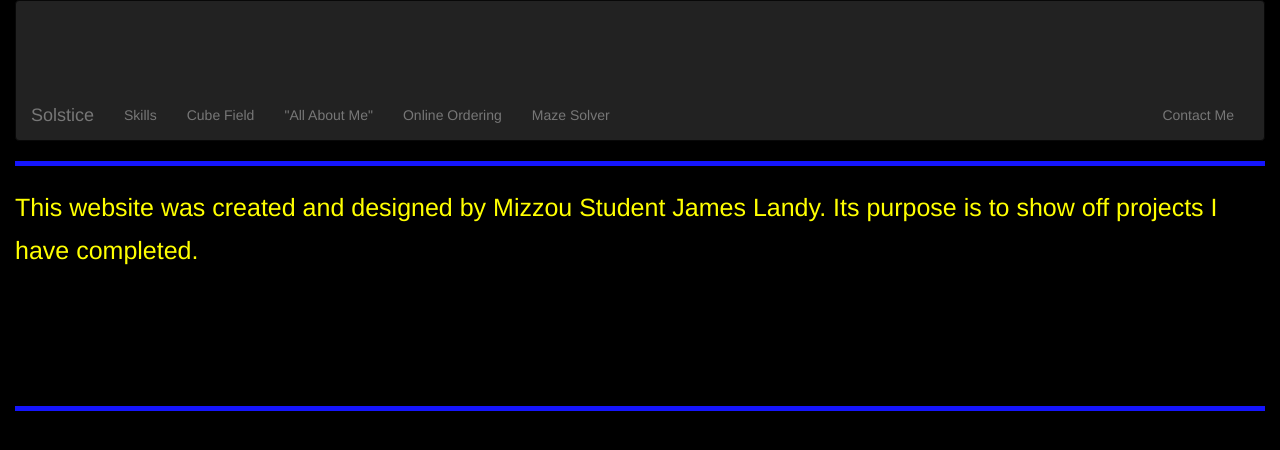
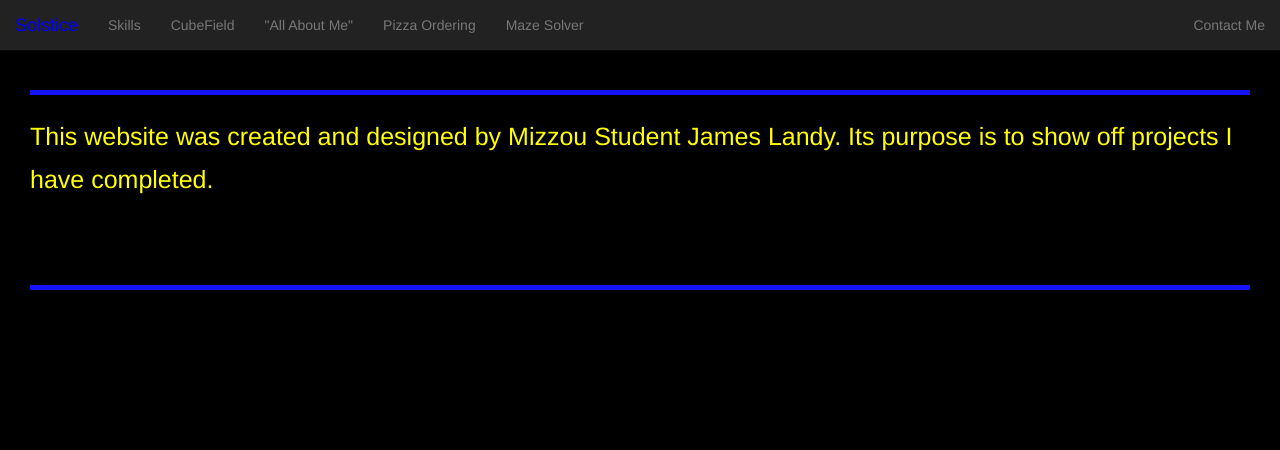
Before and after one commit to JamesL13/SolsticeWebsite, a PHP site: page / in a window 1280 px wide. Shown: the top 450 px of the page. Run offline with PHP 8.4, Linux system fonts and the light colour scheme; some libraries are stand-ins or nearby versions.

Commit message:
Changed navbar to fix issue
Navbar always at top to fix random height change

```diff
--- a/CSS/main.css
+++ b/CSS/main.css
@@ -1,4 +1,5 @@
 body {
+  padding-top: 70px;
   background: #000000;
   overflow: hidden;
   background-size: cover;
@@ -28,7 +29,7 @@
 #textbox {
   width: 100%;
   background-color: transparent;
-  min-height: 200px;
+  min-height: 150px;
   height: 90%;
   color: #FFFF00;
   font-weight: bold;
@@ -130,6 +131,7 @@
 }
 
 
+
 .bounceInUp {
   -webkit-animation-name: bounceInUp;
           animation-name: bounceInUp;
--- a/Index.html
+++ b/Index.html
@@ -44,14 +44,8 @@
 <body>
 
 <div class="container-fluid">
-        <div class="col-md-12">
-        <div id="Title">
-            The Lost Solstice
-		</div><!--Title-->
-  </div><!--col-md-12-->
-
-
-<nav class="navbar navbar-inverse" role="navigation">
+<div class="col-lg-12">
+<nav class="navbar navbar-inverse navbar-fixed-top" role="navigation">
   <div class="container-fluid">
     <!-- Brand and toggle get grouped for better mobile display -->
     <div class="navbar-header">
@@ -61,41 +55,39 @@
         <span class="icon-bar"></span>
         <span class="icon-bar"></span>
       </button>
-      <a class="navbar-brand" href='#' value="Quote 1" onclick="Emily('quote1')">Solstice</a>
+      <a class="navbar-brand" href='#' value="Quote 1" onclick="Emily('solstice')">Solstice</a>
     </div>
 
     <!-- Collect the nav links, forms, and other content for toggling -->
     <div class="collapse navbar-collapse" id=".navbar-collapse">
-      <ul class="nav navbar-nav navbar-center">
-        <li><a href="#" value="Quote 2" onclick="Emily('skills')">Skills</a></li>
-        <li><a href="#" value="Quote 3" onclick="Emily('cubefield')">Cube Field</a></li>
+   <ul class="nav navbar-nav navbar-center">
+     <li><a href="#" value="Quote 2" onclick="Emily('skills')">Skills</a></li>
+     <li><a href="#" value="Quote 3" onclick="Emily('cubefield')">CubeField</a></li>
+     <li><a href="#" value="Quote 4" onclick="Emily('allaboutme')">"All About Me"</a></li>
+     <li><a href="#" value="Quote 5" onclick="Emily('pizza')">Pizza Ordering</a></li>
+     <li><a href="#" value="Quote 3" onclick="Emily('maze')">Maze Solver</a></li>
+   </ul><!--navbar center-->
 
 
-
-     <li><a href="#" value="Quote 4" onclick="Emily('allaboutme')">"All About Me"</a></li>
-     <li><a href="#" value="Quote 5" onclick="Emily('pizza')">Online Ordering</a></li>
-     <li><a href="#" value="Quote 3" onclick="Emily('maze')">Maze Solver</a></li>
-
- </ul>
    <ul class="nav navbar-nav navbar-right">
   <li><a href="#" value="Quote 6" onclick="Emily('contact')">Contact Me</a></li> </ul>
-		  </ul>
+	 </ul><!--navbar right-->
     </div> <!-- /.navbar-collapse -->
   </div><!-- /.container-fluid -->
 </nav>
 
-<hr width="100%">
+
+<hr ><!--Top Line-->
+
 
 <div id="textbox">
 This website was created and designed by Mizzou Student James Landy. Its purpose is to show off projects I have completed.
 </div><!--TEXTBOX-->
 
-</hr><!--Top Line-->
-<hr  width="100%">
-</hr><!--Bottom Line -->
+<hr><!--Bottom Line -->
 
+</div><!--col-lg-12-->
 </div><!--container-->
-
 </body>
 
 
```
